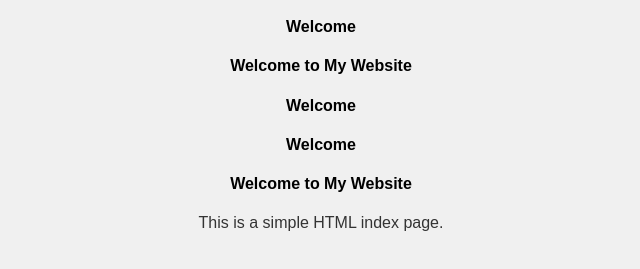
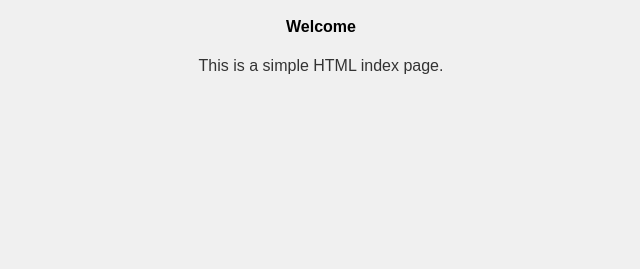
Before and after one commit to kirankarthikeyan/Docker, a plain HTML site: page index.html in a window 1280 px wide. Shown: the part 159-428 px from the top of the page, without its empty margins (319-959 px from the left). Drawn offline with Linux system fonts and the light colour scheme.

Commit message:
Update index.html

```diff
--- a/index.html
+++ b/index.html
@@ -24,10 +24,6 @@
   <h1>Welcome to My Website</h1>
   <h4>Welcome to My Website</h4>
   <h4>Welcome</h4>
-  <h4>Welcome to My Website</h4>
-  <h4>Welcome</h4>
-  <h4>Welcome</h4>
-  <h4>Welcome to My Website</h4>
   <p>This is a simple HTML index page.</p>
 </body>
 </html>
```
